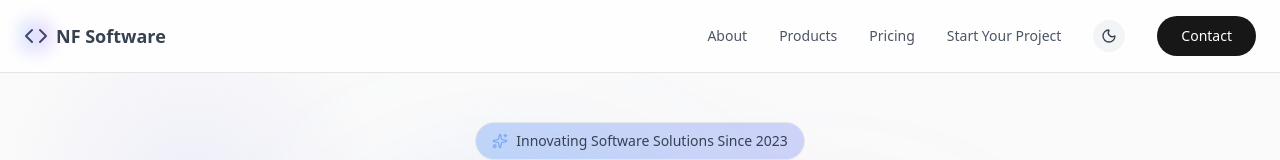
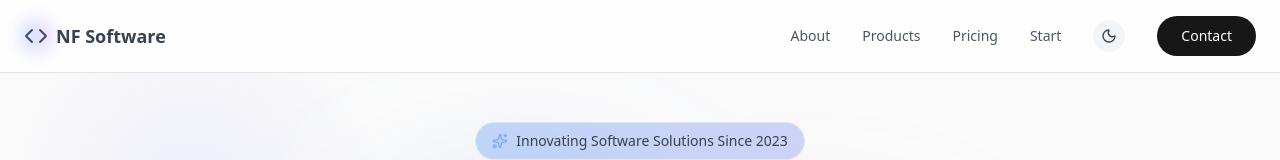
Before and after one commit to NoamFav/NF-Software, a React (Vite) app: page / in a window 1280 px wide. Shown: the top 160 px of the page. Built offline with nearby package versions, Linux system fonts and the light colour scheme.

Commit message:
chore (main): Update "Start Your Project" navigation and footer link

```diff
--- a/src/components/Footer.jsx
+++ b/src/components/Footer.jsx
@@ -12,7 +12,7 @@ const Footer = ({ theme }) => {
             { label: "About", href: "/about" },
             { label: "Products", href: "/products" },
             { label: "Pricing", href: "/pricing" },
-            { label: "Contact Me", href: "/contact" },
+            { label: "Start Your Project", href: "/contact" },
         ],
     };
 
--- a/src/components/Navigation.jsx
+++ b/src/components/Navigation.jsx
@@ -66,7 +66,7 @@ const Navigation = ({ darkMode, toggleDarkMode, theme }) => {
                                 : theme.textSecondary + " hover:" + theme.text
                         } transition`}
                     >
-                        Start Your Project
+                        Start
                     </Link>
                     <button
                         onClick={toggleDarkMode}
@@ -133,7 +133,7 @@ const Navigation = ({ darkMode, toggleDarkMode, theme }) => {
                             className={`block text-sm ${theme.textSecondary}`}
                             onClick={() => setMobileMenuOpen(false)}
                         >
-                            Contact me
+                            Start
                         </Link>
                         <button
                             onClick={toggleDarkMode}
```
